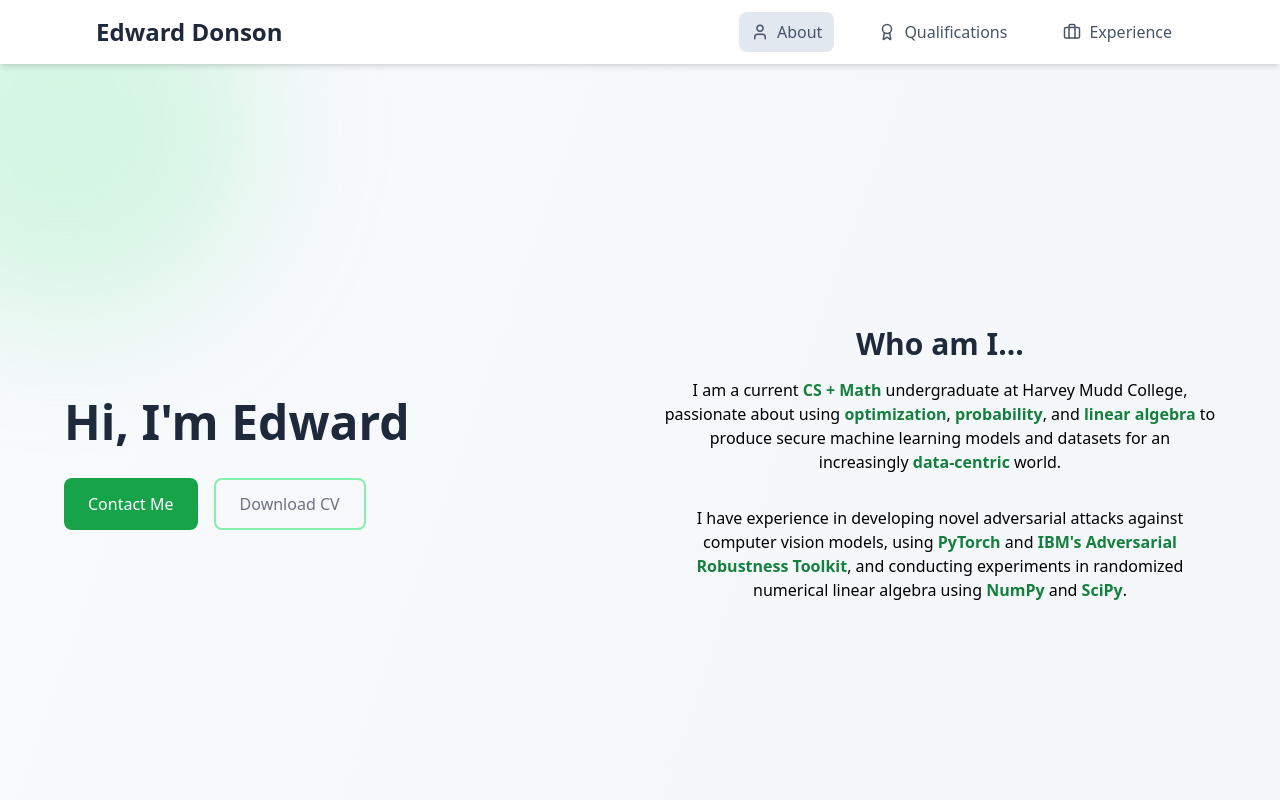
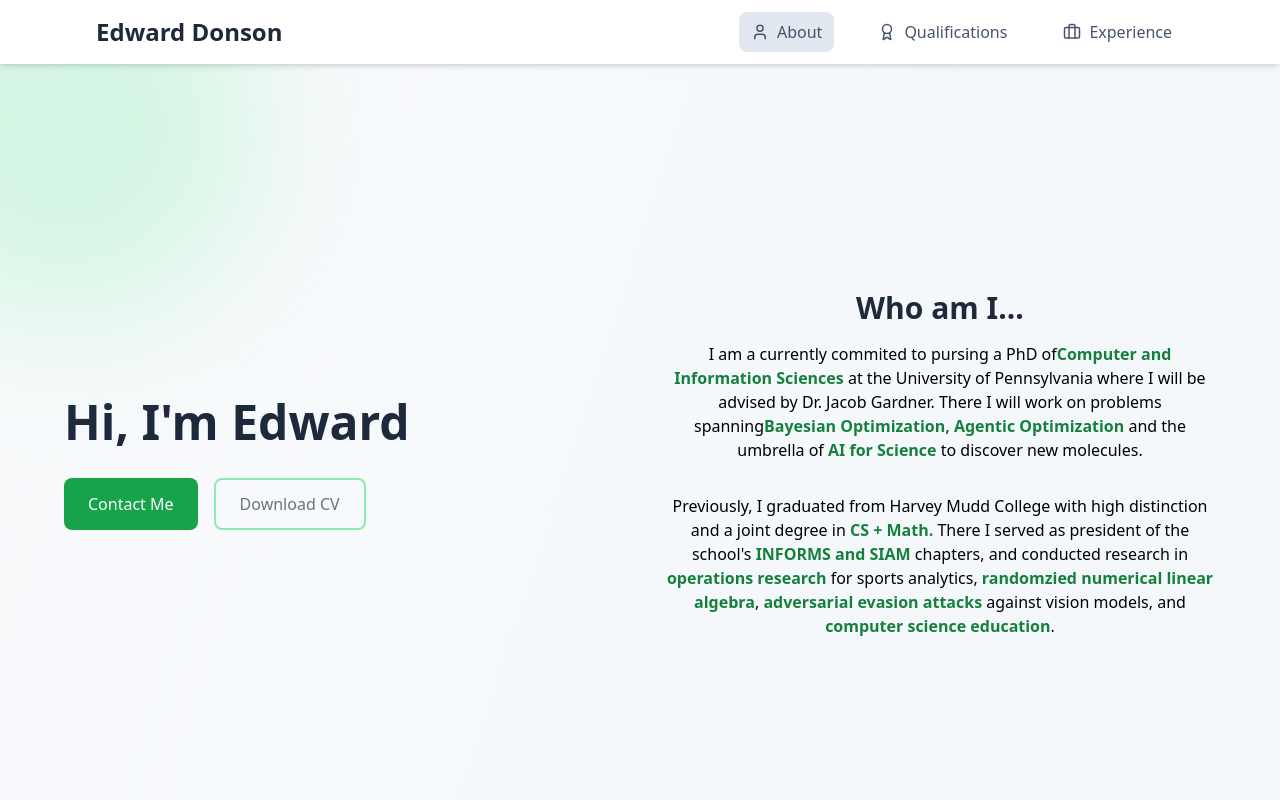
Before and after one commit to edonson2016/my-portfolio, a React (Create React App) app: page / in a window 1280 px wide. Both pictures are taken after a click on the element "Who am I...". Shown: the top 800 px of the page. Built offline with nearby package versions, Linux system fonts and the light colour scheme.

Commit message:
updated cv, and experience, and bio

```diff
--- a/src/App.js
+++ b/src/App.js
@@ -215,22 +215,23 @@ export default function Portfolio() {
                     ${played ? "max-h-[300px] opacity-100" : "max-h-0 opacity-0"}
                   `}
                 >
-                  I am a current{" "}
-                  <span className="font-semibold text-green-700">CS + Math</span>{" "}
-                  undergraduate at Harvey Mudd College, passionate about using{" "}
-                  <span className="font-semibold text-green-700">optimization</span>,{" "}
-                  <span className="font-semibold text-green-700">probability</span>, and{" "}
-                  <span className="font-semibold text-green-700">linear algebra</span>{" "}
-                  to produce secure machine learning models and datasets for an increasingly{" "}
-                  <span className="font-semibold text-green-700">data-centric</span> world.
+                  I am a currently commited to pursing a PhD of
+                  <span className="font-semibold text-green-700">Computer and Information Sciences</span>{" "}
+                  at the University of Pennsylvania where I will be advised by Dr. Jacob Gardner.
+                  There I will work on problems spanning
+                  <span className="font-semibold text-green-700">Bayesian Optimization, Agentic Optimization</span>{" "}
+                  and the umbrella of <span className="font-semibold text-green-700">AI for Science</span>{" "}
+                  to discover new molecules.
                   <div className="h-8"/>
-                  I have experience in developing novel adversarial attacks against computer vision models,
-                  using
-                  <span className="font-semibold text-green-700"> PyTorch</span> and
-                  <span className="font-semibold text-green-700"> IBM's Adversarial Robustness Toolkit</span>,
-                  and conducting experiments in randomized numerical linear algebra using
-                  <span className="font-semibold text-green-700"> NumPy</span> and
-                  <span className="font-semibold text-green-700"> SciPy</span>.
+                  Previously, I graduated from Harvey Mudd College with high distinction and a joint degree in{" "}
+                  <span className="font-semibold text-green-700">CS + Math.</span>{" "}
+                  There I served as president of the school's {" "}
+                  <span className="font-semibold text-green-700">INFORMS and SIAM</span>{" "} chapters,
+                  and conducted research in {" "}
+                  <span className="font-semibold text-green-700">operations research</span> for sports analytics, {" "}
+                  <span className="font-semibold text-green-700">randomzied numerical linear algebra</span>, {" "}
+                  <span className="font-semibold text-green-700">adversarial evasion attacks </span> against vision models, {" "}
+                  and <span className="font-semibold text-green-700">computer science education</span>.
                 </p>
               </div>
 
@@ -301,6 +302,14 @@ export default function Portfolio() {
 
             <div className="space-y-8">
               {/* Experience Item */}
+               <JobCard title="Operations Research Intern"
+                company_name="Mudd OR Group, Harvey Mudd College"
+                date="Jan. 2026 - May 2026"
+                location = "Claremont, CA"
+                bullets={[' Develop interactive UI interface for Claremont College swim coaches to validate swim meet line-ups',
+                  'Implement Mixed-Integer Program based model to produce potential NCAA portfolio based on past swimmer performance']}
+                skills_used={["AMPL", "Gurobi"]}
+                color='green' />
               <JobCard title="Software Engineer"
                 company_name="Sokil Inc."
                 date="Aug. 2025 - Present"
@@ -366,7 +375,7 @@ export default function Portfolio() {
       {/* Footer */}
       <footer className="bg-green-800 text-white py-8 px-4">
         <div className="max-w-6xl mx-auto text-center">
-          <p className="text-slate-50">© 2024 Your Name. All rights reserved.</p>
+          <p className="text-slate-50">© 2026 Edward Donson. All rights reserved.</p>
           <div className="mt-4 flex justify-center space-x-6">
             <a href="https://www.linkedin.com/in/edward-donson/" className="text-slate-50 hover:text-white transition-colors">LinkedIn</a>
             <a href="https://github.com/edonson2016" className="text-slate-50 hover:text-white transition-colors">GitHub</a>
```
Also changed, not shown: 1 other file (tests, documents, lock files or other folders).
